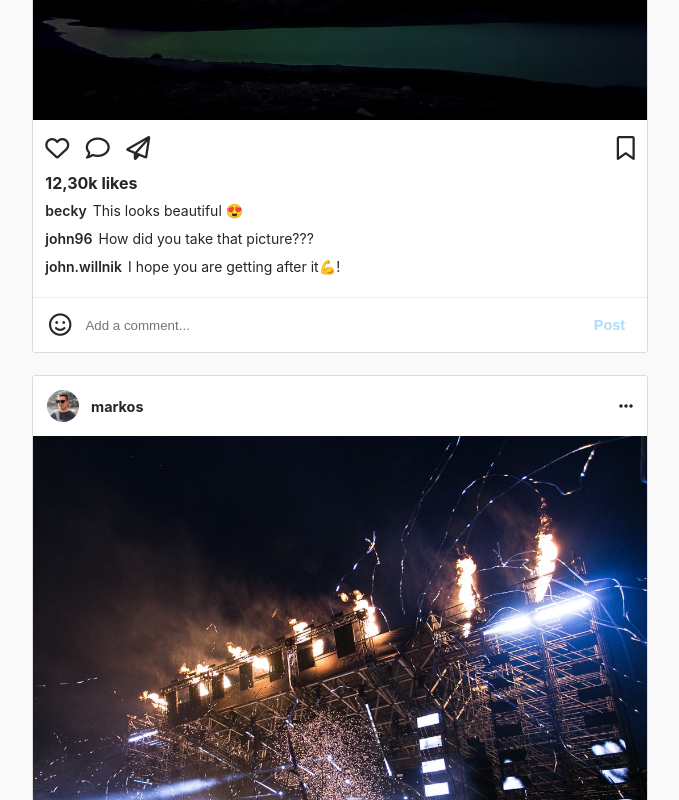
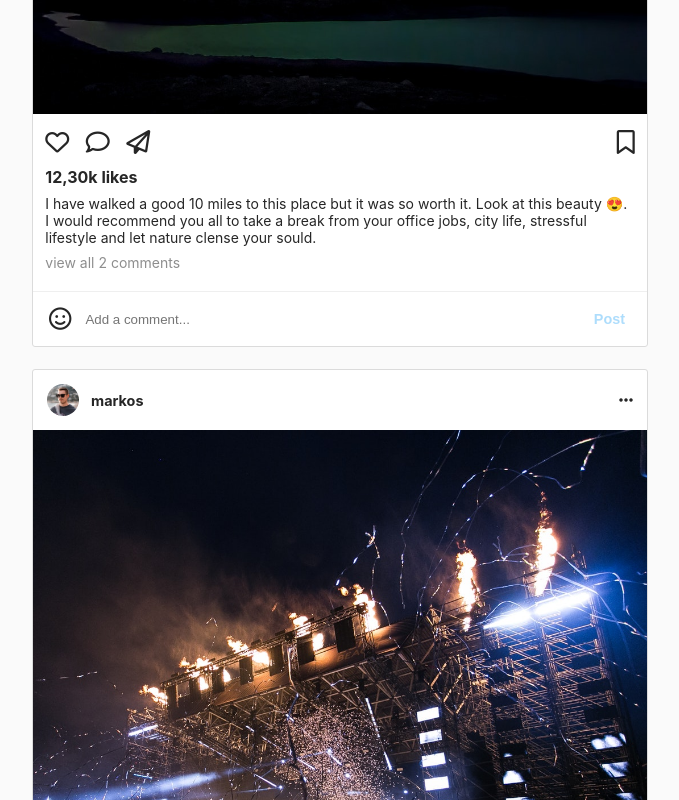
Before and after one commit to AdiZodd/Instagram, a plain HTML site: page index.html in a window 1280 px wide. Shown: the part 1680-2480 px from the top of the page, without its empty margins (133-812 px from the left). Drawn offline with Linux system fonts and the light colour scheme.

Commit message:
Creating a view all comments feature and cleaning code

```diff
--- a/script.js
+++ b/script.js
@@ -12,6 +12,7 @@ let usersPost = [{
     "author": arrayUserName[0],
     "authorProfileImg": arrayUserImages[0],
     "authorImage": "images/postImages/1.jpg",
+    "description": "I am flying through the sky",
     "comments":[{
                 "username": "mr_smartass",
                 "comment": "I don't like the fact that we can't see your face on instagram."
@@ -24,22 +25,20 @@ let usersPost = [{
     "author": arrayUserName[1],
     "authorProfileImg": arrayUserImages[1],
     "authorImage": "images/postImages/2.jpg",
+    "description": "I have walked a good 10 miles to this place but it was so worth it. Look at this beauty 😍. I would recommend you all to take a break from your office jobs, city life, stressful lifestyle and let nature clense your sould.",
     "comments":[{
                 "username": "becky",
                 "comment": "This looks beautiful 😍"
             },{
                 "username": "john96",
                 "comment": "How did you take that picture???",
-            },{
-
-                "username": "john.willnik",
-                "comment": "I hope you are getting after it💪!",
             }],
     "likedByUser": 0,
         },{
     "author": arrayUserName[2],
     "authorProfileImg": arrayUserImages[2],
     "authorImage": "images/postImages/3.jpg",
+    "description": "Tomorrowland is fucking lit!",
     "comments":[{
                 "username": "zack",
                 "comment": "My man is going ham!!!!!✊✊✊✊✊✊"
@@ -56,6 +55,7 @@ let usersPost = [{
     "author": arrayUserName[3],
     "authorProfileImg": arrayUserImages[3],
     "authorImage": "images/postImages/4.jpg",
+    "description": "Brazilien ist das Land was jeder einmal besuchen gehen sollte!",
     "comments":[{
                 "username": "sarah.spieske",
                 "comment": "Das sieht echt schön aus!😍 Scheiße das ich nicht da bin 😭😭😭😭😭😭😭😭😭"
@@ -71,6 +71,7 @@ let usersPost = [{
     "author": arrayUserName[4],
     "authorProfileImg": arrayUserImages[4],
     "authorImage": "images/postImages/5.jpg",
+    "description": "My job as a photographer is to show our human life to the fullest. This old homeless man lost his wife just a few days ago due to an attack by other homeless people. I am sending out for help. Help this man. Contact me ASAP! DM me.",
     "comments":[{
                 "username": "michele_benton",
                 "comment": "Freaking hell mate! This is sad. I hope he is fine"
@@ -276,8 +277,8 @@ function getEmoji(selectedEmoji, indexofInputField){
     document.getElementById(`commentInput${indexofInputField}`).value += `${selectedEmoji}`;
     checkIfCommentInputIsFilled(indexofInputField);
 }
-//Closes the current active emojiBox when clicked on the body by using finding out its ID and removes the active
-//currentActiceEmoji is a variable that is being saved by the savesTheCurrentDisplayedEmojiInAVariable() function
+//Closes the current active emojiBox when clicked on the body by  finding out its ID and removes the active
+//currentActiceEmoji is a variable that is being saved by the savesTheCurrentDisplayedEmojiInAVariable() function to determine the ID
 function closeEmojiBoxWhenClickedOutsideOfDiv(){
     let emojiContainer = document.getElementById(currentActiceEmoji);
     if(emojiContainer == null){
@@ -401,6 +402,10 @@ function closesComment(){
     section.remove();
 }
 
+function focusOnCommentInputWhenCommentHasBeenOpenend(index){
+    document.getElementById(`commentInputOpenedComment${index}`).focus();
+}
+
 // ------------------------Below are .innerHTML code blocks--------------------------------- \\
 
 function insertCommentsInOpenComment(indexOfComment){
@@ -426,7 +431,7 @@ function insertSocialToolsInOpenComment(indexOfComment){
     <div class="socialToolsContainer marginLeftAndRight">
         <div>
             ${heartSymbolForOpenedComment(indexOfComment)}
-            <a ><i class="far fa-comment rightPadding" id="focusOnComment${indexOfComment}" ></i></a>
+            <a onclick="focusOnCommentInputWhenCommentHasBeenOpenend(${indexOfComment})"><i class="far fa-comment rightPadding" id="focusOnComment${indexOfComment}" ></i></a>
             <i class="far fa-paper-plane" id="rightPadding"></i>
         </div>
         <a onclick="fillBookMark('bookmMark${indexOfComment}')"><i class="far fa-bookmark" id="bookmMark${indexOfComment}"></i></a>
@@ -547,13 +552,15 @@ function insertPost(){
                     <div class="socialToolsContainer">
                         <div>
                             ${heartSymbol(i)}
-                            <a onclick="openComment('${i}')"><i class="far fa-comment rightPadding" id="openComment${i}" ></i></a>
+                            <a><i class="far fa-comment rightPadding"></i></a>
                             <i class="far fa-paper-plane" id="rightPadding"></i>
                         </div>
                         <a onclick="fillBookMark('bookmMark${i}')"><i class="far fa-bookmark" id="bookmMark${i}"></i></a>
                     </div>
                     <div id="likes"><b>12,30k likes</b></div>
+                            <div class="descriptionSection" id="insertDescription${i}"></div>
                             <div class="commentSection" id="insertComment${i}">
+                            <a onclick="openComment('${i}')" id="openComment${i}">view all ${usersPost[i].comments.length} comments</a>
                             </div>
                         </div>
                     </div>
@@ -573,7 +580,7 @@ function insertPost(){
 
                 </div>
         `;
-        insertComment(i);
+        insertDescription(i);
     }
 }
 //This function is there for if the user has liked a comment before that it stays filled if the requirments match the criteria
@@ -583,6 +590,13 @@ function heartSymbol(i){
     }else if(usersPost[i].likedByUser > 0){
         return innerHTML = `<a class="heart${i}" onclick="likesOrUnlikesTheSelectedComment('heart${i}', '${i}')" id="heart${i}"><i class="fas fa-heart" id="rightPadding"></i></a>`
     }
+}
+
+function insertDescription(ind){
+    document.getElementById(`insertDescription${ind}`).innerHTML= ``;
+    document.getElementById(`insertDescription${ind}`).innerHTML += `
+        ${usersPost[ind].description}
+    `;
 }
 
 // Loops through the JSON userPost Array and inserts the comment in the correct user post index
--- a/style.css
+++ b/style.css
@@ -367,10 +367,18 @@ svg{
     padding-right: 12px;
 }#likes{
     margin-top: 12px;
+}.descriptionSection{
+    font-size: 14px;
+    margin-top: 8px;
+    margin-bottom: 8px;
 }.commentSection{
     scrollbar-width:none;
     max-height: 200px;
     font-size: 14px;
+}.commentSection a{
+    color: #8e8e8e;
+}.commentSection a:hover{
+    text-decoration: underline;
 }.newPost{
     animation: newPostAnim 525ms ease-in-out;
 }.userComment{
```
